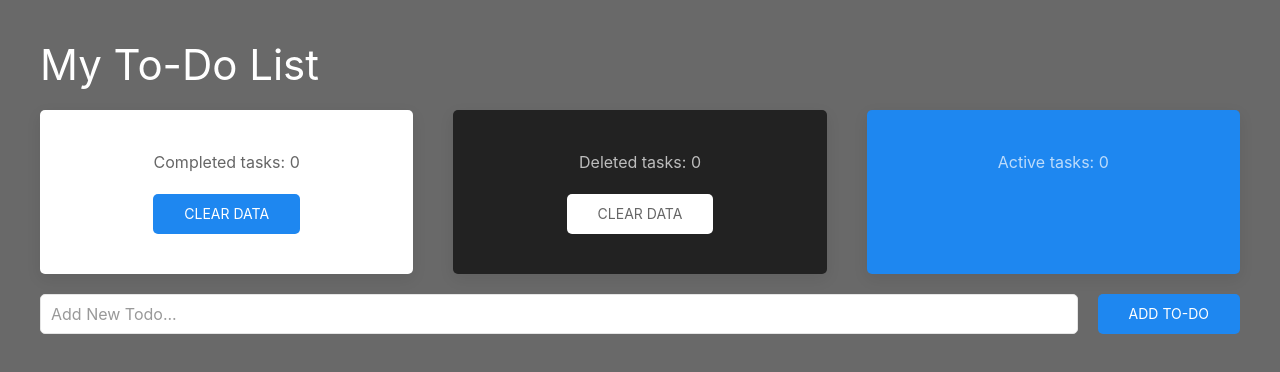
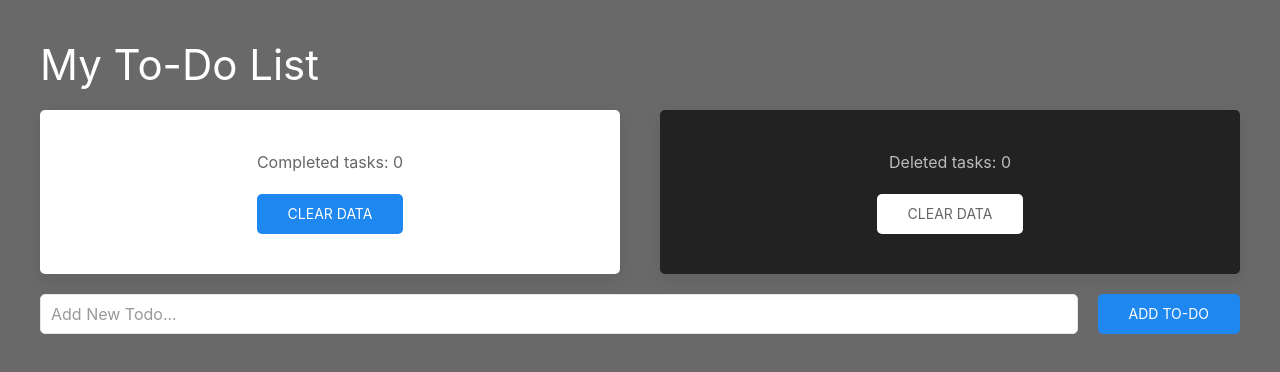
Before and after one commit to eugenepokalyuk/todo-list, a React (Create React App) app: page / in a window 1280 px wide. Shown: the top 372 px of the page. Built offline with nearby package versions, Linux system fonts and the light colour scheme.

Commit message:
Update App.js

```diff
--- a/src/App.js
+++ b/src/App.js
@@ -67,17 +67,18 @@ function App() {
   //#endregion
   //#region [Actual To-Do]
 
-  const [clicksActual, setClicksActual] = useState(() => {
-    const localData = localStorage.getItem('todos');
-    return localData ? JSON.parse(localData).length > 0 ? JSON.parse(localData).length : [0] : [0]
-  });
+  // const [clicksActual, setClicksActual] = useState(() => {
+  //   const localData = localStorage.getItem('todos');
+  //   return localData ? JSON.parse(localData).length > 0 ? JSON.parse(localData).length : [0] : [0]
+  // });
 
-  const addCounterActual = (clicksActual) => {
-      const newClicksActual = clicksActual++;
-      setClicksActual(newClicksActual);
-      localStorage.setItem('countActualdToDo', JSON.stringify(newClicksActual));
-  };
-
+  // const addCounterActual = (clicksActual) => {
+  //     if (!clicksActual === 0) {
+  //       const newClicksActual = clicksActual++;
+  //       setClicksActual(newClicksActual);
+  //       localStorage.setItem('countActualdToDo', JSON.stringify(newClicksActual));
+  //     }
+  // };
   // const removeCounterActual = () => {
   //   setClicksActual(0);
   //   // console.log(index)
@@ -101,11 +102,11 @@ function App() {
                 <button className='uk-button uk-button-primary uk-border-rounded' onClick={() => {removeCounterRemove();}}>Clear data</button>
               </div>
           </div>
-          <div>
+          {/* <div>
               <div className="uk-card uk-card-primary uk-card-body uk-border-rounded">
                 <p>Active tasks: {clicksActual} </p>
               </div>
-          </div>
+          </div> */}
       </div>
 
       <form
@@ -123,7 +124,7 @@ function App() {
         <div className="uk-width-auto@m uk-visible@s">
             <button type="submit" className="uk-button uk-button-primary uk-border-rounded uk-margin-left"
               onClick={() => {
-                addCounterActual(clicksActual + 1)
+                // addCounterActual(clicksActual + 1)
                 }}
             >Add To-Do</button>
         </div>
@@ -145,7 +146,7 @@ function App() {
               <button className='uk-button uk-button-danger uk-border-rounded uk-margin-left'
               onClick={() => {
                 addCounterRemove(clicksRemove + 1);
-                addCounterActual(clicksActual - 1)
+                // addCounterActual(clicksActual - 1)
                 removeTodo(index)
               }}
               >Remove</button>
@@ -166,7 +167,7 @@ function App() {
               <button className='uk-button uk-button-danger uk-border-rounded uk-margin-left'
               onClick={() => {
                 addCounterRemove(clicksRemove + 1);
-                addCounterActual(clicksActual - 1)
+                // addCounterActual(clicksActual - 1)
                 removeTodo(index)
               }}
               >Remove</button>
```
